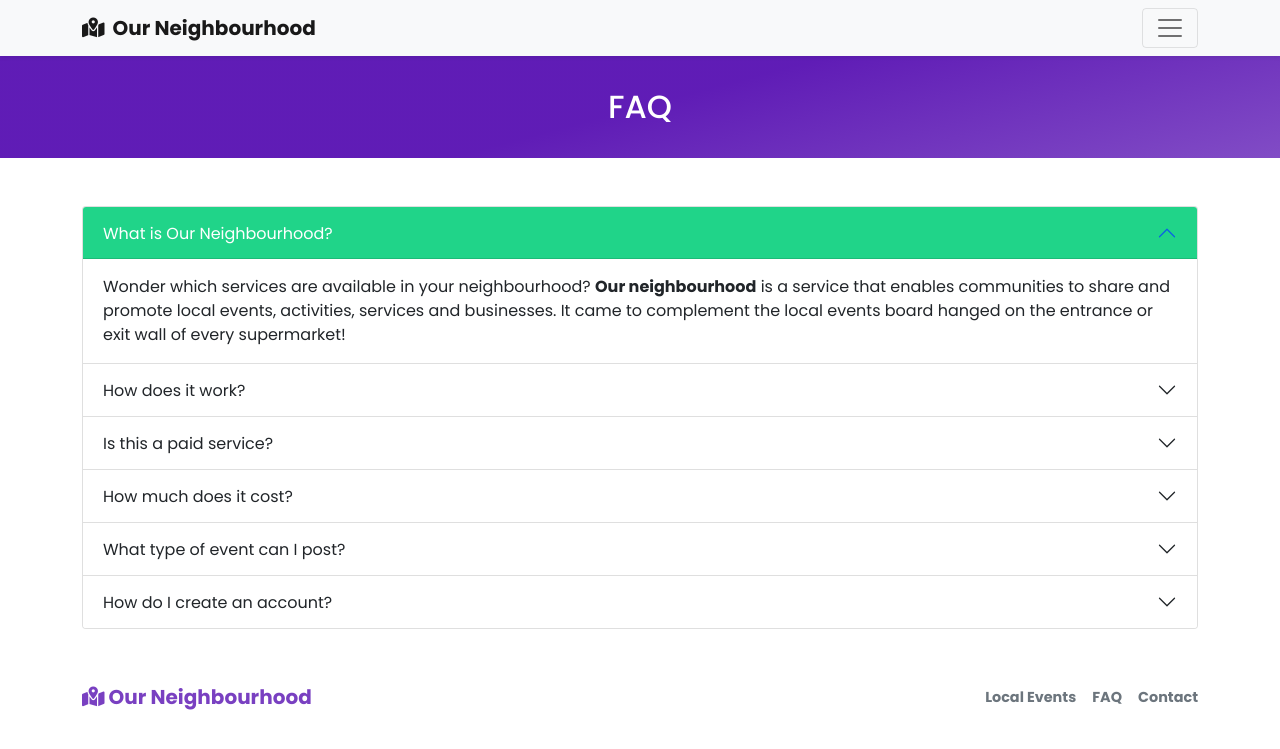
After one commit to stef-cruz/our_neighbourhood, a Django app: page /faq/ in a window 1280 px wide. The commit adds this page. Shown: the top 749 px of the page. Run offline with Django 3.2, Linux system fonts and the light colour scheme; some libraries are stand-ins or nearby versions.

Commit message:
Create FAQ page

```diff
--- /dev/null
+++ b/home/templates/home/faq.html
@@ -0,0 +1,115 @@
+{% extends "base.html" %}
+{% load static %}
+
+{% block page_header %}
+<h2 class="text-center page-header-bg">FAQ</h2>
+{% endblock %}
+
+{% block content %}
+
+<!-- Faq -->
+<section class="container">
+    <div class="row">
+        <div class="col">
+            <div class="accordion" id="accordionPanelsStayOpen">
+                <div class="accordion-item">
+                    <h2 class="accordion-header" id="panelsStayOpen-headingOne">
+                        <button class="accordion-button" type="button" data-bs-toggle="collapse"
+                                data-bs-target="#panelsStayOpen-collapseOne" aria-expanded="true"
+                                aria-controls="panelsStayOpen-collapseOne">
+                            What is Our Neighbourhood?
+                        </button>
+                    </h2>
+                    <div id="panelsStayOpen-collapseOne" class="accordion-collapse collapse show"
+                         aria-labelledby="panelsStayOpen-headingOne">
+                        <div class="accordion-body">
+                            Wonder which services are available in your neighbourhood? <strong>Our neighbourhood</strong> is a service
+                            that enables communities to share and promote local events, activities, services and businesses. It came to complement the local events board
+                            hanged on the entrance or exit wall of every supermarket!
+                        </div>
+                    </div>
+                </div>
+                <div class="accordion-item">
+                    <h2 class="accordion-header" id="panelsStayOpen-headingTwo">
+                        <button class="accordion-button collapsed" type="button" data-bs-toggle="collapse"
+                                data-bs-target="#panelsStayOpen-collapseTwo" aria-expanded="false"
+                                aria-controls="panelsStayOpen-collapseTwo">
+                            How does it work?
+                        </button>
+                    </h2>
+                    <div id="panelsStayOpen-collapseTwo" class="accordion-collapse collapse"
+                         aria-labelledby="panelsStayOpen-headingTwo">
+                        <div class="accordion-body">
+                            To use this service, you have to create an account <a href="{% url 'account_signup' %}" target="_blank">here</a> which is going to enable you to post an event or a service, whatever you would like to
+                            promote within your neighbourhood. Each post has the cost of €1.
+                        </div>
+                    </div>
+                </div>
+                <div class="accordion-item">
+                    <h2 class="accordion-header" id="panelsStayOpen-headingThree">
+                        <button class="accordion-button collapsed" type="button" data-bs-toggle="collapse"
+                                data-bs-target="#panelsStayOpen-collapseThree" aria-expanded="false"
+                                aria-controls="panelsStayOpen-collapseThree">
+                            Is this a paid service?
+                        </button>
+                    </h2>
+                    <div id="panelsStayOpen-collapseThree" class="accordion-collapse collapse"
+                         aria-labelledby="panelsStayOpen-headingThree">
+                        <div class="accordion-body">
+                            <strong>Yes</strong>, this is paid service. Each post only costs €1.
+                        </div>
+                    </div>
+                </div>
+                <div class="accordion-item">
+                    <h2 class="accordion-header" id="panelsStayOpen-headingFour">
+                        <button class="accordion-button collapsed" type="button" data-bs-toggle="collapse"
+                                data-bs-target="#panelsStayOpen-collapseFour" aria-expanded="false"
+                                aria-controls="panelsStayOpen-collapseFour">
+                            How much does it cost?
+                        </button>
+                    </h2>
+                    <div id="panelsStayOpen-collapseFour" class="accordion-collapse collapse"
+                         aria-labelledby="panelsStayOpen-headingFour">
+                        <div class="accordion-body">
+                            Each post only costs €1 which is used towards the maintenance of this site.
+                        </div>
+                    </div>
+                </div>
+                <div class="accordion-item">
+                    <h2 class="accordion-header" id="panelsStayOpen-headingFive">
+                        <button class="accordion-button collapsed" type="button" data-bs-toggle="collapse"
+                                data-bs-target="#panelsStayOpen-collapseFive" aria-expanded="false"
+                                aria-controls="panelsStayOpen-collapseFive">
+                            What type of event can I post?
+                        </button>
+                    </h2>
+                    <div id="panelsStayOpen-collapseFive" class="accordion-collapse collapse"
+                         aria-labelledby="panelsStayOpen-headingFive">
+                        <div class="accordion-body">
+                            This site can be used to promote events, services, businesses and activities. For example, you might be organising an event for kids in the local park,
+                            offering your services of walking dogs, child minding, dance classes, school lessons, or promoting your coffee shop that makes the best cappuccino
+                            in the area! You name it.
+                        </div>
+                    </div>
+                </div>
+                <div class="accordion-item">
+                    <h2 class="accordion-header" id="panelsStayOpen-headingSix">
+                        <button class="accordion-button collapsed" type="button" data-bs-toggle="collapse"
+                                data-bs-target="#panelsStayOpen-collapseSix" aria-expanded="false"
+                                aria-controls="panelsStayOpen-collapseSix">
+                            How do I create an account?
+                        </button>
+                    </h2>
+                    <div id="panelsStayOpen-collapseSix" class="accordion-collapse collapse"
+                         aria-labelledby="panelsStayOpen-headingSix">
+                        <div class="accordion-body">
+                            Sign up <a href="{% url 'account_signup' %}" target="_blank">here</a> using Google, Facebook or your email address.
+                        </div>
+                    </div>
+                </div>
+            </div>
+        </div>
+    </div>
+</section>
+
+{% endblock %}
--- a/home/urls.py
+++ b/home/urls.py
@@ -1,6 +1,8 @@
 from django.urls import path
+from django.views.generic import TemplateView
 from . import views
 
 urlpatterns = [
     path('', views.index, name='home'),
+    path('faq/', TemplateView.as_view(template_name='home/faq.html'), name='faq'),
 ]
--- a/static/css/_index.scss
+++ b/static/css/_index.scss
@@ -39,7 +39,8 @@
 
 //Faq
 .accordion-button:not(.collapsed) {
-  color: $prim-colour;
+  color: #fff;
+  background-color: $sec-colour;
 }
 
 .accordion-button:focus {
--- a/static/css/style.css
+++ b/static/css/style.css
@@ -34,7 +34,8 @@
 }
 
 .accordion-button:not(.collapsed) {
-  color: #5710b2;
+  color: #fff;
+  background-color: #20D489;
 }
 
 .accordion-button:focus {
--- a/templates/footer.html
+++ b/templates/footer.html
@@ -7,7 +7,7 @@
         </div>
         <ul class="menu fw-bold order-1">
             <li class="menu-item"><a href="{% url 'events' %}" class="menu-link ps-0 pe-3 text-gray-custom">Local Events</a></li>
-            <li class="menu-item"><a href="#" class="menu-link ps-0 pe-3 text-gray-custom">FAQ</a></li>
+            <li class="menu-item"><a href="{% url 'faq' %}" class="menu-link ps-0 pe-3 text-gray-custom">FAQ</a></li>
             <li class="menu-item"><a href="{% url 'contact' %}" class="menu-link ps-0 text-gray-custom">Contact</a></li>
         </ul>
     </div>
--- a/templates/nav.html
+++ b/templates/nav.html
@@ -17,14 +17,14 @@
                             {% endif %}
                                 <li><a href="{% url 'profile' %}" class="text-black">My Profile</a></li>
                                 <li><a href="{% url 'events' %}" class="text-black">Local Events</a></li>
-                                <li><a href="" class="text-black">FAQ</a></li>
+                                <li><a href="{% url 'faq' %}" class="text-black">FAQ</a></li>
                                 <li><a href="{% url 'contact' %}" class="text-black">Contact</a></li>
                                 <li><a href="{% url 'account_logout' %}" class="text-black">Log Out</a></li>
                         {% else %}
                             <li><a href="{% url 'account_login' %}" class="text-black">Log In</a></li>
                             <li><a href="{% url 'account_signup' %}" class="text-black">Sign up</a></li>
                             <li><a href="{% url 'events' %}" class="text-black">Local Events</a></li>
-                            <li><a href="" class="text-black">FAQ</a></li>
+                            <li><a href="{% url 'faq' %}" class="text-black">FAQ</a></li>
                             <li><a href="{% url 'contact' %}" class="text-black">Contact</a></li>
                         {% endif %}
                     </ul>
```
Also changed, not shown: 1 other file.
